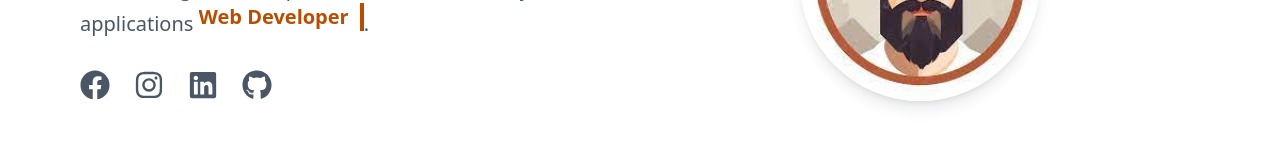
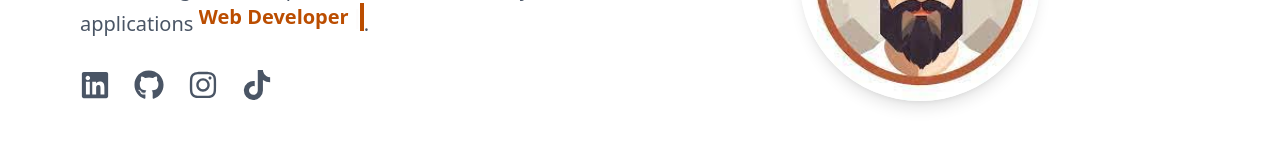
Before and after one commit to MUHAMMADMUZAMMILBASHIR/my_portfolio, a React (Vite) app: page / in a window 1280 px wide. Shown: the part 331-478 px from the top of the page. Built offline with nearby package versions, Linux system fonts and the light colour scheme.

Commit message:
final changes

```diff
--- a/src/pages/HomePage.jsx
+++ b/src/pages/HomePage.jsx
@@ -2,8 +2,18 @@ import React from "react";
 import { motion } from "framer-motion";
 import { Typewriter } from "react-simple-typewriter";
 import Layout from "../components/Layout";
-import { FaFacebook, FaInstagram, FaLinkedin, FaGithub } from "react-icons/fa";
+import { FaFacebook, FaInstagram, FaLinkedin, FaGithub, FaTiktok } from "react-icons/fa";
 import avatar from '../../public/images/avatar.jfif'
+
+
+
+const medias = [
+{ path: "https://www.linkedin.com/in/muhammad-muzammil-bashir-a55275262", icon: <FaLinkedin />},
+{ path: "https://github.com/MUHAMMADMUZAMMILBASHIR", icon: <FaGithub />},
+{ path: "https://www.instagram.com/tastewithms?igsh=cmh1a3dkNmxldXZl", icon: <FaInstagram />},
+{ path: "https://tiktok.com/@tastewithmaliksahb", icon: <FaTiktok />},
+// { path: "/", icon: <FaFacebook /> },
+];
 
 export default function HomePage() {
   return (
@@ -28,6 +38,7 @@ export default function HomePage() {
                 words={[
                   "Frontend Developer",
                   "Web Developer",
+                  "Version Control",
                   "Backend Integrator",
                   "UI/UX Designer",
                 ]}
@@ -44,18 +55,18 @@ export default function HomePage() {
 
           {/* Social Icons */}
           <div className="mt-8 flex justify-center md:justify-start gap-6 text-3xl text-gray-600">
-            {[FaFacebook, FaInstagram, FaLinkedin, FaGithub].map((Icon, i) => (
+            {medias.map((media, i) => (
               <motion.a
                 key={i}
                 whileHover={{ scale: 1.2, y: -5 }}
                 whileTap={{ scale: 0.9 }}
                 transition={{ type: "spring", stiffness: 300 }}
-                href="#"
+                href={media.path}
                 target="_blank"
                 rel="noreferrer"
                 className="hover:text-amber-700 transition-transform"
               >
-                <Icon />
+                {media.icon}
               </motion.a>
             ))}
           </div>
```
